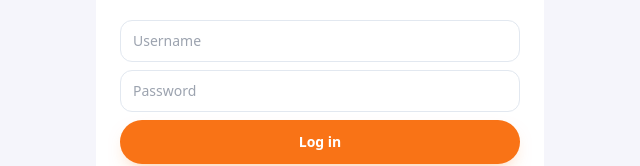
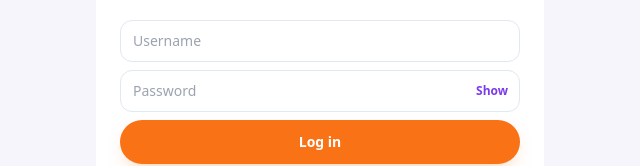
Before and after one commit to kasjek/BoardGameReservationApp, a Next.js app in the folder frontend/: page /login in a window 1280 px wide. Shown: the part 368-534 px from the top of the page, without its empty margins (320-960 px from the left). Built offline with nearby package versions, Linux system fonts and the light colour scheme; no server answers.

Commit message:
Add show/hide password toggle on login and register
Introduce a shared PasswordField with an accessible Show/Hide control
so users can verify what they typed when signing in or creating an account.

Co-authored-by: kasjek <kasjek@users.noreply.github.com>

```diff
--- a/frontend/app/components/ui.tsx
+++ b/frontend/app/components/ui.tsx
@@ -334,3 +334,43 @@ export function Banner({ kind, children }: { kind: "error" | "info"; children: R
   const cls = kind === "error" ? "bg-red-50 text-red-700" : "bg-slate-100 text-slate-700";
   return <div className={`mb-3 rounded-xl px-3 py-2 text-sm ${cls}`}>{children}</div>;
 }
+
+/** Password input with a show/hide toggle for login and registration. */
+export function PasswordField({
+  value,
+  onChange,
+  placeholder,
+  autoComplete,
+  id,
+}: {
+  value: string;
+  onChange: (value: string) => void;
+  placeholder?: string;
+  autoComplete?: string;
+  id?: string;
+}) {
+  const { t } = useI18n();
+  const [visible, setVisible] = useState(false);
+  return (
+    <div className="relative">
+      <input
+        id={id}
+        className="input pr-20"
+        type={visible ? "text" : "password"}
+        placeholder={placeholder}
+        value={value}
+        onChange={(e) => onChange(e.target.value)}
+        autoComplete={autoComplete}
+      />
+      <button
+        type="button"
+        onClick={() => setVisible((v) => !v)}
+        className="absolute inset-y-0 right-0 px-3 text-xs font-semibold text-brand hover:text-brand/80"
+        aria-pressed={visible}
+        aria-label={visible ? t("auth.hidePassword") : t("auth.showPassword")}
+      >
+        {visible ? t("auth.hidePassword") : t("auth.showPassword")}
+      </button>
+    </div>
+  );
+}
--- a/frontend/app/lib/i18n/messages.ts
+++ b/frontend/app/lib/i18n/messages.ts
@@ -105,6 +105,8 @@ export const en: Messages = {
     signUp: "Sign up",
     newHere: "New here?",
     alreadyHaveAccount: "Already have an account?",
+    showPassword: "Show",
+    hidePassword: "Hide",
     passwordRules: "At least 8 characters, one capital letter, and one special character.",
     passwordMin: "Password must be at least 8 characters.",
     passwordCapital: "Password must include at least one capital letter.",
@@ -430,6 +432,8 @@ export const de: Messages = {
     signUp: "Registrieren",
     newHere: "Neu hier?",
     alreadyHaveAccount: "Bereits ein Konto?",
+    showPassword: "Zeigen",
+    hidePassword: "Verbergen",
     passwordRules: "Mindestens 8 Zeichen, ein Großbuchstabe und ein Sonderzeichen.",
     passwordMin: "Das Passwort muss mindestens 8 Zeichen haben.",
     passwordCapital: "Das Passwort muss mindestens einen Großbuchstaben enthalten.",
--- a/frontend/app/login/page.tsx
+++ b/frontend/app/login/page.tsx
@@ -4,7 +4,7 @@ import Link from "next/link";
 import { useRouter } from "next/navigation";
 import { useState } from "react";
 
-import { AuthHero, Banner } from "../components/ui";
+import { AuthHero, Banner, PasswordField } from "../components/ui";
 import { errorMessage } from "../lib/api";
 import { useAuth } from "../lib/auth";
 import { useI18n } from "../lib/i18n";
@@ -45,12 +45,11 @@ export default function LoginPage() {
             onChange={(e) => setUsername(e.target.value)}
             autoCapitalize="none"
           />
-          <input
-            className="input"
-            type="password"
+          <PasswordField
             placeholder={t("auth.password")}
             value={password}
-            onChange={(e) => setPassword(e.target.value)}
+            onChange={setPassword}
+            autoComplete="current-password"
           />
           <button className="btn" disabled={busy}>
             {busy ? t("common.ellipsis") : t("auth.logIn")}
--- a/frontend/app/register/page.tsx
+++ b/frontend/app/register/page.tsx
@@ -4,7 +4,7 @@ import Link from "next/link";
 import { useRouter } from "next/navigation";
 import { useState } from "react";
 
-import { AuthHero, Banner } from "../components/ui";
+import { AuthHero, Banner, PasswordField } from "../components/ui";
 import { errorMessage } from "../lib/api";
 import { useAuth } from "../lib/auth";
 import { useI18n } from "../lib/i18n";
@@ -68,12 +68,10 @@ export default function RegisterPage() {
             value={email}
             onChange={(e) => setEmail(e.target.value)}
           />
-          <input
-            className="input"
-            type="password"
+          <PasswordField
             placeholder={t("auth.password")}
             value={password}
-            onChange={(e) => setPassword(e.target.value)}
+            onChange={setPassword}
             autoComplete="new-password"
           />
           <div className="text-xs text-slate-500">{t("auth.passwordRules")}</div>
```
